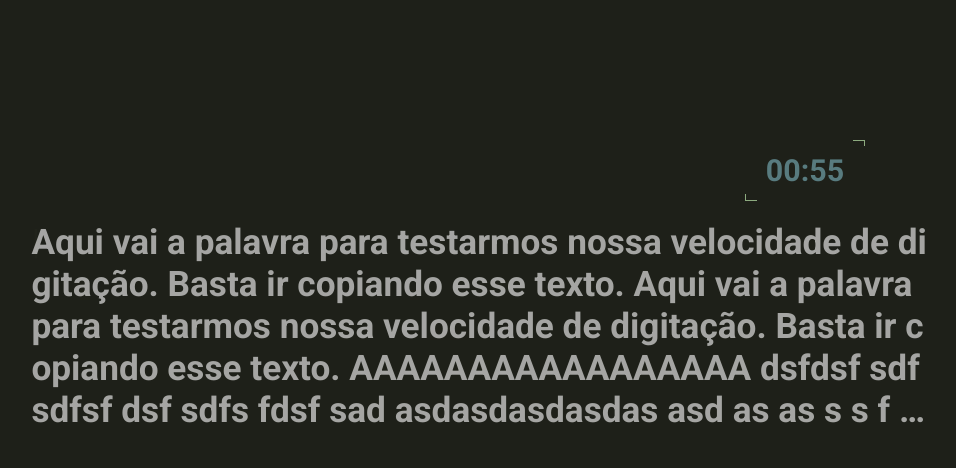
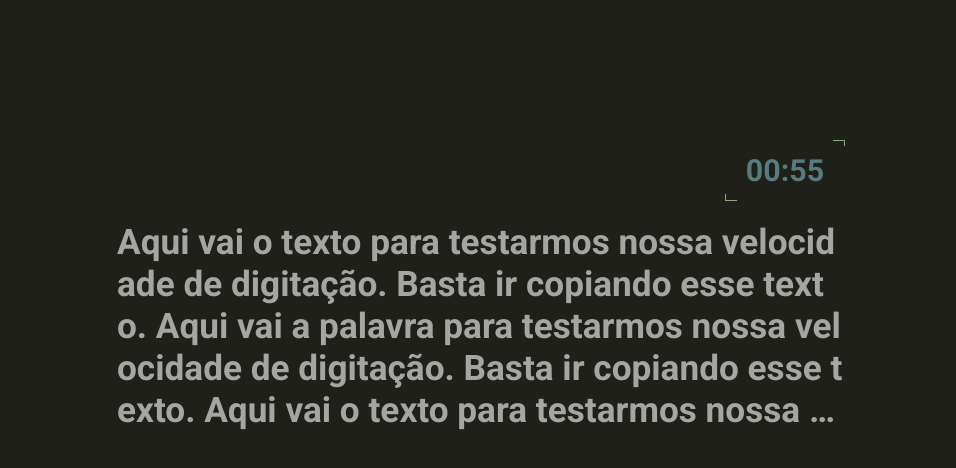
Before and after one commit to Luisgustavom1/TypingTest, a React (Vite) app: page /typing in a window 1280 px wide. Shown: the top 468 px of the page, without its empty margins (159-1115 px from the left). Built offline with nearby package versions, Linux system fonts and the light colour scheme.

Commit message:
Criado context

```diff
--- a/src/App.tsx
+++ b/src/App.tsx
@@ -3,6 +3,7 @@ import {
   Routes,
   Route,
 } from "react-router-dom";
+import { LettersProvider } from "./context/lettersContext";
 
 import Home from './pages/Home';
 import Typing from "./pages/Typing";
@@ -10,12 +11,14 @@ import './styles/global.scss';
 
 function App() {
   return (
+    <LettersProvider>
       <Router>
         <Routes>
           <Route path='/' element={<Home />}/>
           <Route path='/typing' element={<Typing />}/>
         </Routes>
       </Router>
+    </LettersProvider>
   )
 }
 
--- a/src/components/Letters/index.tsx
+++ b/src/components/Letters/index.tsx
@@ -2,11 +2,16 @@ import React, { useEffect, useState } from 'react';
 
 import './styles.scss';
 
-const Letters: React.FC = () => {
-  const [text, setText] = useState('Aqui vai a palavra para testarmos nossa velocidade de digitação. Basta ir copiando esse texto. Aqui vai a palavra para testarmos nossa velocidade de digitação. Basta ir copiando esse texto. AAAAAAAAAAAAAAAAA dsfdsf sdfsdfsf dsf sdfs fdsf  sad asdasdasdasdas asd as as s s f l dasdbasodnasoidnaiod naid nasido naibdvfvsdbiso baw cdfasiudaowidcn bsvfuiasohdfpvvbipcau fscydshpgdb gpuiewoacnmpesfinacyv  fbansdcna ovyciaud')
+interface LettersProps {
+  allLetters: string[] | undefined
+}
+
+const Letters = ({ allLetters }: LettersProps) => {
+  const [text, setText] = useState('Aqui vai o texto para testarmos nossa velocidade de digitação. Basta ir copiando esse texto. Aqui vai a palavra para testarmos nossa velocidade de digitação. Basta ir copiando esse texto. Aqui vai o texto para testarmos nossa velocidade de digitação. Basta ir copiando esse texto. Aqui vai a palavra para testarmos nossa velocidade de digitação. Basta ir copiando esse texto. Aqui vai o texto para testarmos nossa velocidade de digitação. Basta ir copiando esse texto. Aqui vai a palavra para testarmos nossa velocidade de digitação. Basta ir copiando esse texto. Aqui vai o texto para testarmos nossa velocidade de digitação. Basta ir copiando esse texto. Aqui vai a palavra para testarmos nossa velocidade de digitação. Basta ir copiando esse texto. Aqui vai o texto para testarmos nossa velocidade de digitação. Basta ir copiando esse texto. Aqui vai a palavra para testarmos nossa velocidade de digitação. Basta ir copiando esse texto. Aqui vai o texto para testarmos nossa velocidade de digitação. Basta ir copiando esse texto. Aqui vai a palavra para testarmos nossa velocidade de digitação. Basta ir copiando esse texto. Aqui vai o texto para testarmos nossa velocidade de digitação. Basta ir copiando esse texto. Aqui vai a palavra para testarmos nossa velocidade de digitação. Basta ir copiando esse texto')
   const [focado, setFocado] = useState(true)
   const [lettersClicked, setLettersClicked] = useState<string[]>([]);
   const [error, setError] = useState(false);
+
   const letterInput = document.querySelector('.letter-input') as HTMLInputElement
 
   const nextLine = (index: number) => {
@@ -15,10 +20,11 @@ const Letters: React.FC = () => {
   }
 
   const letterClick = (e) => {
-    console.log(e.charCode, 'tecla');
     const letterClicked = String.fromCharCode(e.charCode)
 
     if (text?.split('')[lettersClicked.length] === letterClicked) {
+      allLetters?.push(letterClicked)
+
       const lettersClickedUpdate = lettersClicked
       lettersClickedUpdate.push(letterClicked)
       setLettersClicked([...lettersClickedUpdate])
@@ -26,8 +32,6 @@ const Letters: React.FC = () => {
       error && setError(false)
 
       if ((lettersClickedUpdate.length / 57) % 2 === 0) {
-        console.log('addsad', lettersClickedUpdate.length % 57);
-
         nextLine(0)
       }
 
--- a/src/components/Timer/index.tsx
+++ b/src/components/Timer/index.tsx
@@ -1,7 +1,12 @@
-import React, { useEffect, useState } from 'react';
+import { useEffect, useState } from 'react';
 
 import './styles.scss';
-const Timer: React.FC = () => {
+
+interface TimerProps {
+  finishTyping: () => void
+}
+
+const Timer = ({ finishTyping }: TimerProps) => {
   const timerDate = new Date("2019-02-20T00:01:00")
   const [start, setStart] = useState(true)
   const [time, setTime] = useState('01:00')
@@ -14,6 +19,7 @@ const Timer: React.FC = () => {
     if (newTime === '00:00') {
       setTime('00:00')
       setStart(false)
+      finishTyping()
       return
     }
     setTime(newTime)
--- a/src/components/Timer/styles.scss
+++ b/src/components/Timer/styles.scss
@@ -1,7 +1,7 @@
 @import "../../styles/variables.scss";
 
 .timer-container {
-    width: 60%;
+    width: 100%;
 
     margin-bottom: 20px;
 }
--- /dev/null
+++ b/src/context/lettersContext.tsx
@@ -0,0 +1,27 @@
+import { createContext, ReactNode, useContext } from "react";
+
+interface lettersContextData {
+    lettersForMinute: number
+}
+
+interface lettersProvider {
+    children: ReactNode
+}
+
+const lettersContext = createContext({} as lettersContextData)
+
+export const LettersProvider = ({ children }: lettersProvider) => {
+    const lettersForMinute = 0;
+
+    return (
+        <lettersContext.Provider value={{ lettersForMinute }}>
+            {children}
+        </lettersContext.Provider>
+    )
+}
+
+export const useLettersContext = () => {
+    const data = useContext(lettersContext)
+
+    return data
+}
--- a/src/pages/Typing/index.tsx
+++ b/src/pages/Typing/index.tsx
@@ -1,13 +1,26 @@
 import React from 'react';
 import Letters from '../../components/Letters';
 import Timer from '../../components/Timer';
+import { useLettersContext } from '../../context/lettersContext';
 
 import './styles.scss';
-const Typing: React.FC = () => {
+const Typing = () => {
+  let { lettersForMinute } = useLettersContext()
+  const allLetters: string[] | undefined = [];
+
+  const finishTyping = () => {
+    console.log('letters For seconds', allLetters.length / 60);
+
+    lettersForMinute = allLetters.length;
+
+    console.log('lettersForMinute', lettersForMinute);
+
+  }
+
   return(
     <div className="container typing-container">
-      <Timer />
-      <Letters />
+      <Timer finishTyping={finishTyping} />
+      <Letters allLetters={allLetters} />
     </div>
   )
 }
--- a/src/pages/Typing/styles.scss
+++ b/src/pages/Typing/styles.scss
@@ -1,3 +1,5 @@
 .typing-container {
-    margin-top: 140px;
+    margin: 140px auto 0 auto;
+    padding: 0 20px;
+    width: 60%;
 }
--- a/src/styles/global.scss
+++ b/src/styles/global.scss
@@ -16,5 +16,4 @@ body {
     display: flex;
     align-items: center;
     flex-direction: column;
-    height: 100vh;
 }
```
Lines whose indentation alone changed are shown as unchanged.
